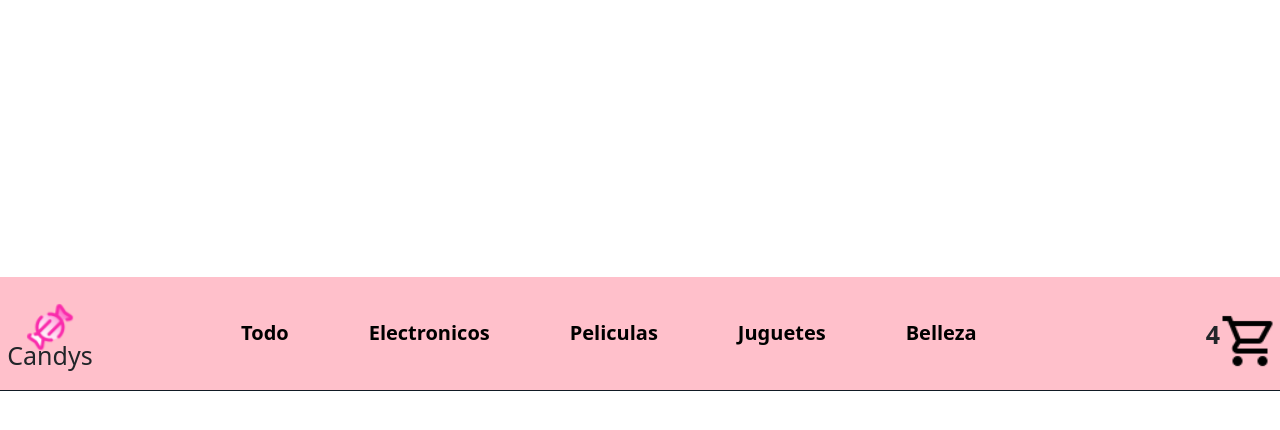
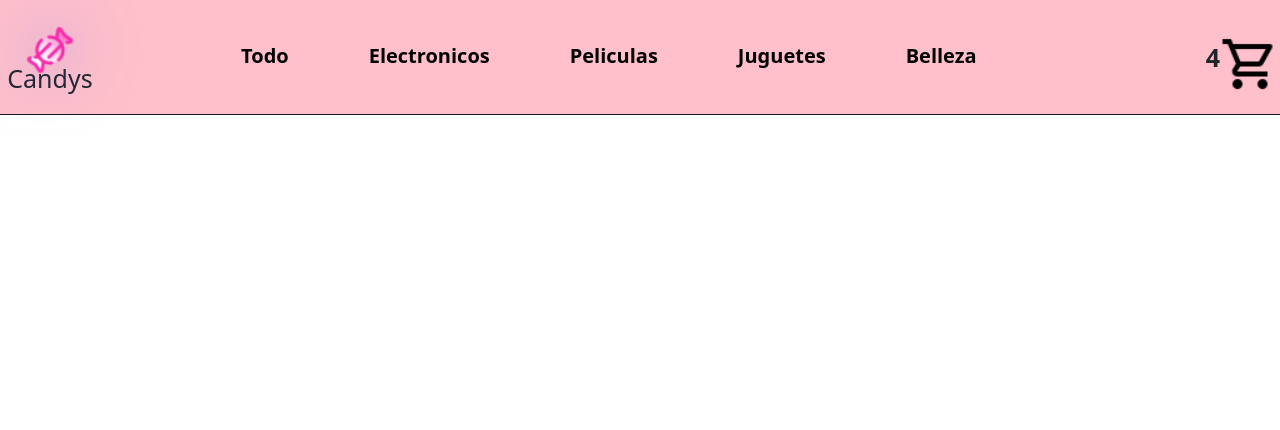
Before and after one commit to florenciasolano8/react-entrega, a React (Vite) app: page / in a window 1280 px wide. Shown: the top 430 px of the page. Built offline with nearby package versions, Linux system fonts and the light colour scheme; no server answers; the HTML template or start-up script is replaced by a standard one.

Commit message:
segunda entrega lista

```diff
--- a/src/components/NavBar/navBar.css
+++ b/src/components/NavBar/navBar.css
@@ -1,5 +1,5 @@
 #root{
-    margin-bottom:100px;
+    margin-bottom:700px;
     padding: 0;
     width: 100%;
 }
```
